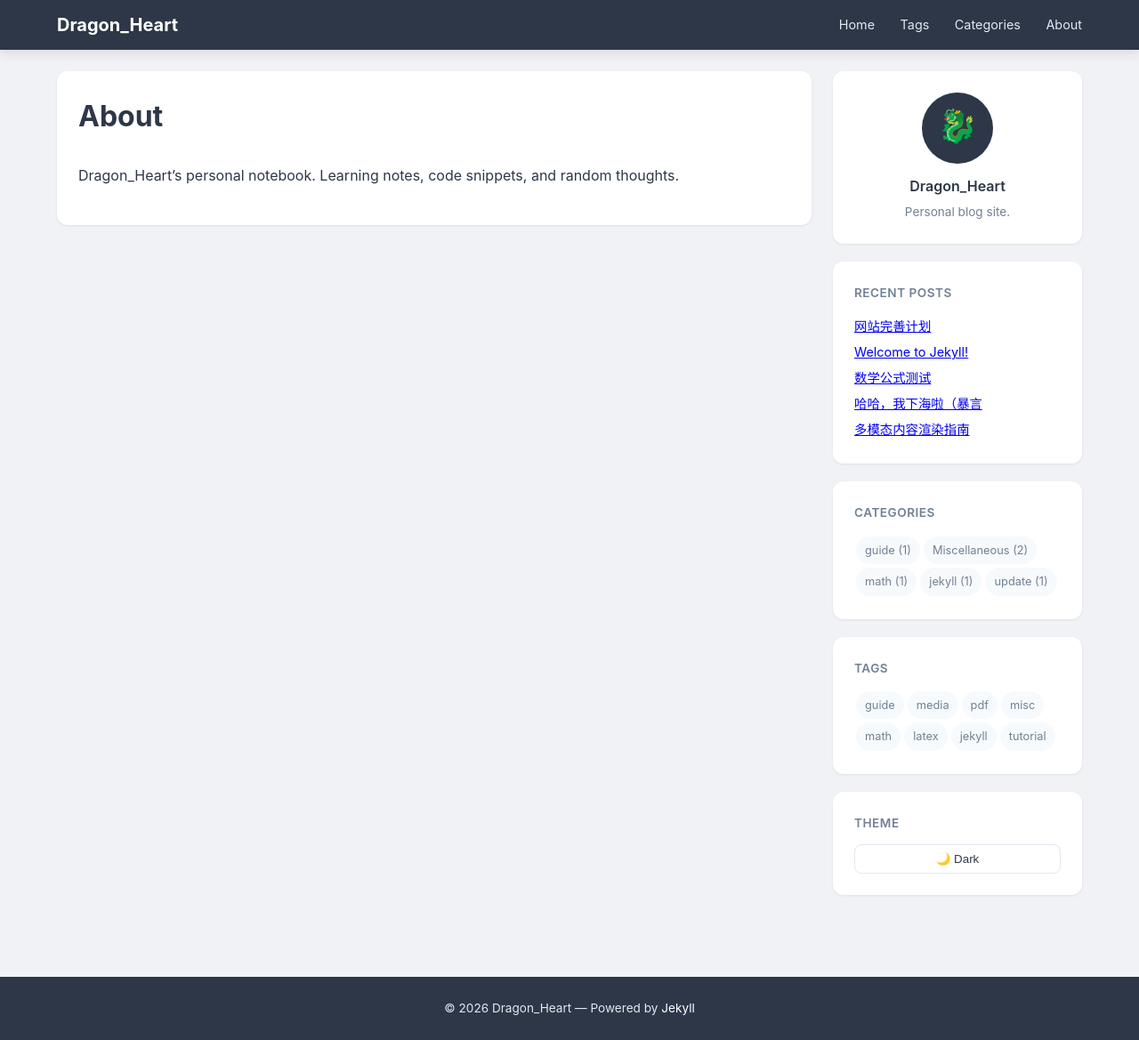
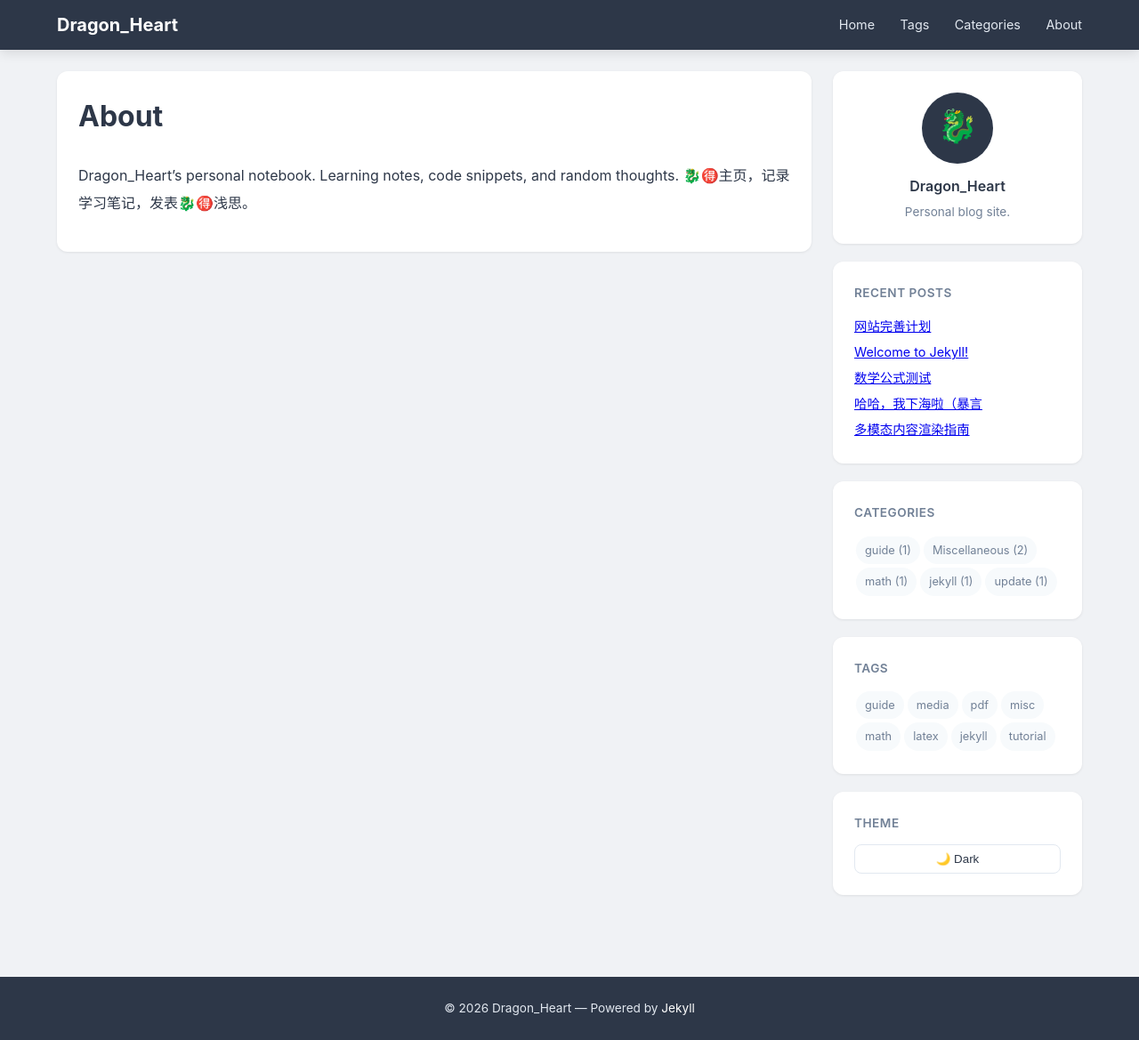
Before and after one commit to as-a-new-comer/Learning-Blog, a Jekyll site: the page built from about.markdown, in a window 1280 px wide and 1169 px high. Shown: the whole window at 89% size. Built offline with Jekyll 4.4.1, drawn with Linux system fonts in a browser that asks for light colours.

Commit message:
4/6/2026 edited

```diff
--- a/about.markdown
+++ b/about.markdown
@@ -5,3 +5,4 @@ permalink: /about/
 ---
 
 Dragon_Heart's personal notebook. Learning notes, code snippets, and random thoughts.
+🐉🉐主页，记录学习笔记，发表🐉🉐浅思。
```
